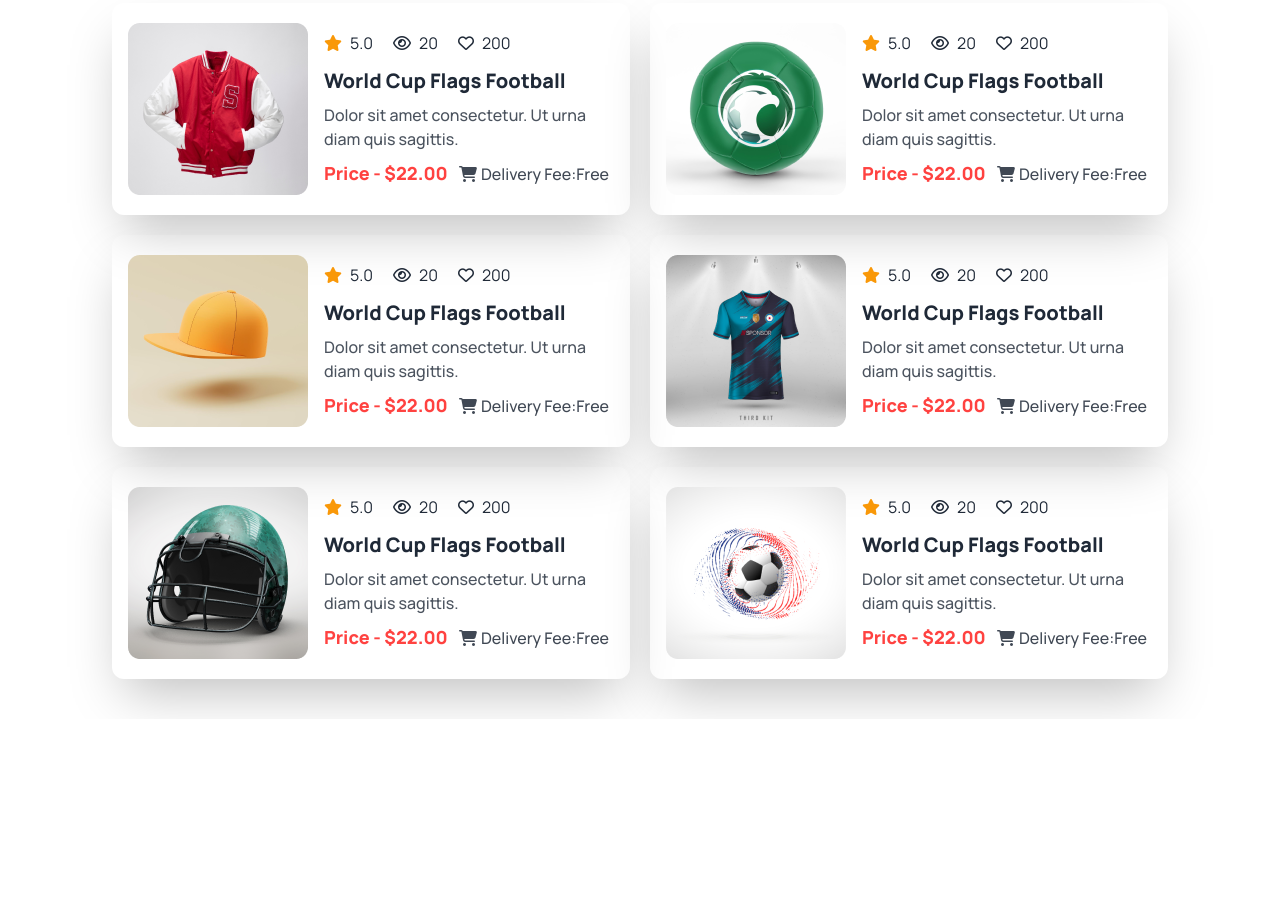
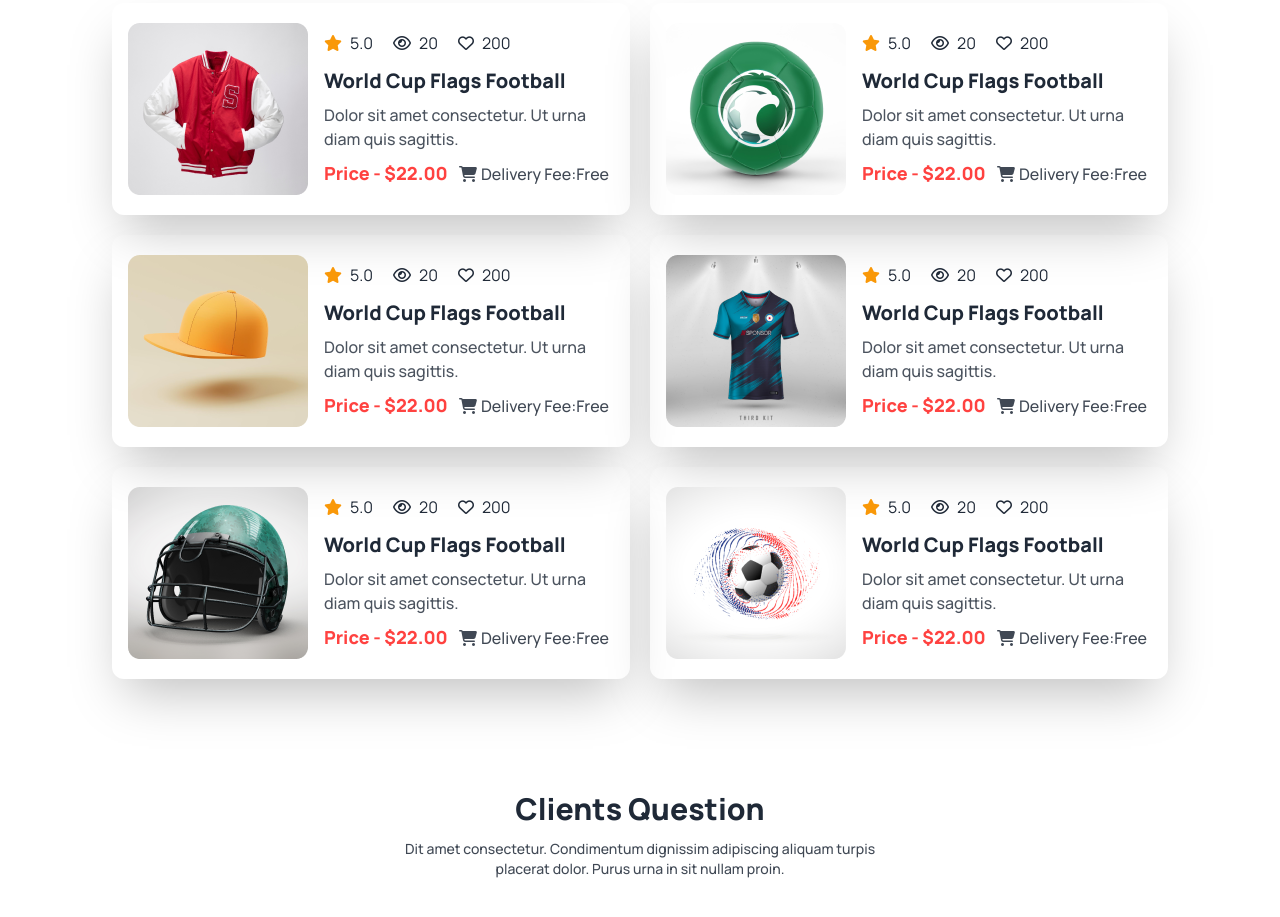
Before and after one commit to mhedi-hasan/assignment-no-3, a plain HTML site: page index.html in a window 1280 px wide. Shown: the part 2548-3465 px from the top of the page. Before the commit the page ends 3267 px from the top, so only its background shows below. Drawn offline with nearby package versions, Linux system fonts and the light colour scheme.

Commit message:
change banner section content and added favicon

```diff
--- a/index.html
+++ b/index.html
@@ -7,6 +7,8 @@
     <!-- tailwind-and-daisy-ui-cdn-link -->
     <link href="https://cdn.jsdelivr.net/npm/daisyui@4.6.0/dist/full.min.css" rel="stylesheet" type="text/css" />
     <script src="https://cdn.tailwindcss.com"></script>
+    <!-- favicon-link -->
+    <link rel="shortcut icon" href="./Images/house-img.webp" type="image/x-icon">
     <!-- manrope-font-from-google-font -->
     <link rel="preconnect" href="https://fonts.googleapis.com">
 <link rel="preconnect" href="https://fonts.gstatic.com" crossorigin>
@@ -73,7 +75,7 @@
         <div class="relative mb-14">
             <div class="carousel w-full">
                 <div id="slide1" class="carousel-item relative w-full">
-                  <img src="./Images/1.png" class="w-full" />
+                  <img src="./Images/1.png" class="w-full lg:h-full h-56" />
                   <div class="absolute flex justify-between transform -translate-y-1/2 left-5 right-5 top-1/2">
                     <a href="#slide4" class="btn btn-circle lg:h-6 lg:w-12 h-3 w-6">❮</a>
                     <a href="#slide2" class="btn btn-circle lg:h-6 lg:w-12 h-3 w-6">❯</a>
@@ -258,6 +260,14 @@
             </div>
         </div>
         <!-- new-products-section-end -->
+        <!-- clients-question-start -->
+        <div class="lg:mt-28 mt-12">
+            <div class="text-center mb-12">
+                <h2 class="font-extrabold lg:text-3xl text-2xl">Clients Question</h2>
+                <p class="lg:w-1/2 block mx-auto font-medium text-sm opacity-85 pt-3 px-3">Dit amet consectetur. Condimentum dignissim adipiscing aliquam turpis placerat dolor. Purus urna in sit nullam proin.</p>
+            </div>
+        </div>
+        <!-- clients-question-end -->
     </main>
     <!-- main-section-end -->
     <!-- footer-section-start -->
```
Also changed, not shown: Images/house-img.webp (added).
